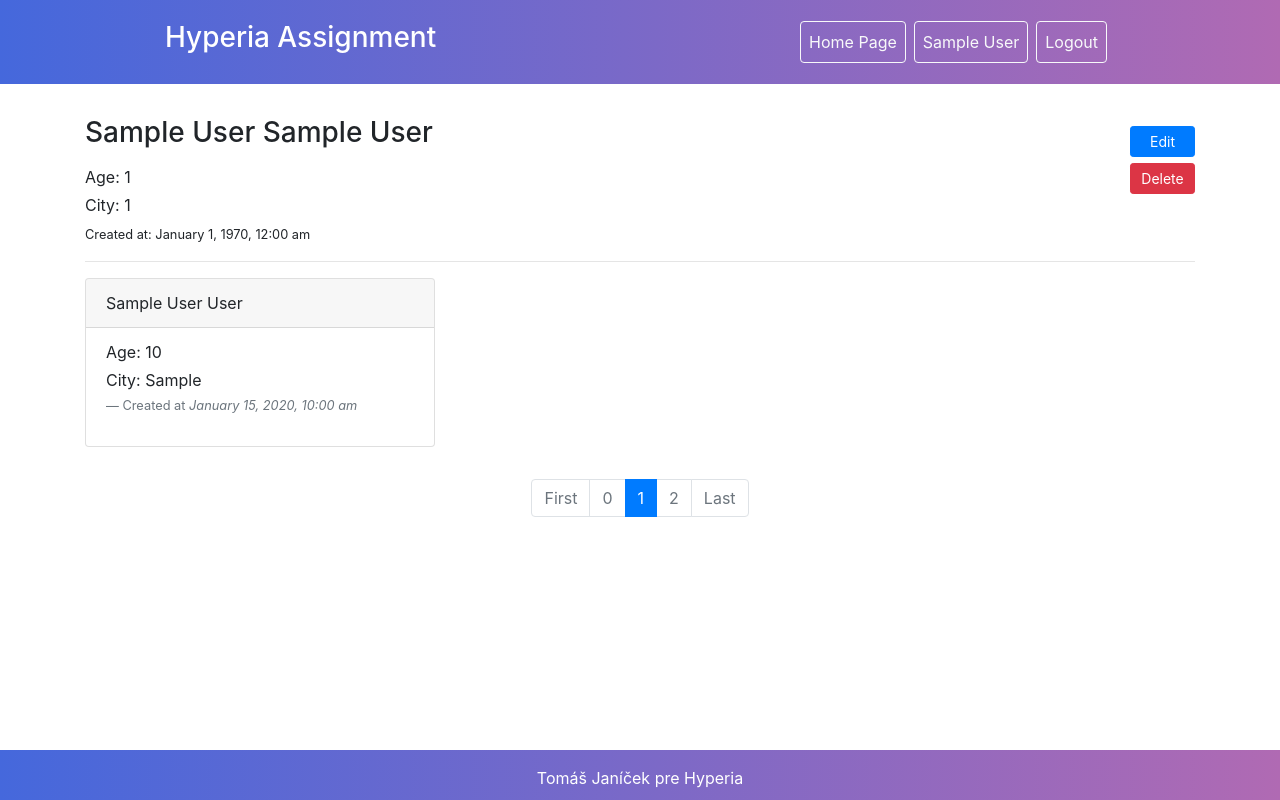
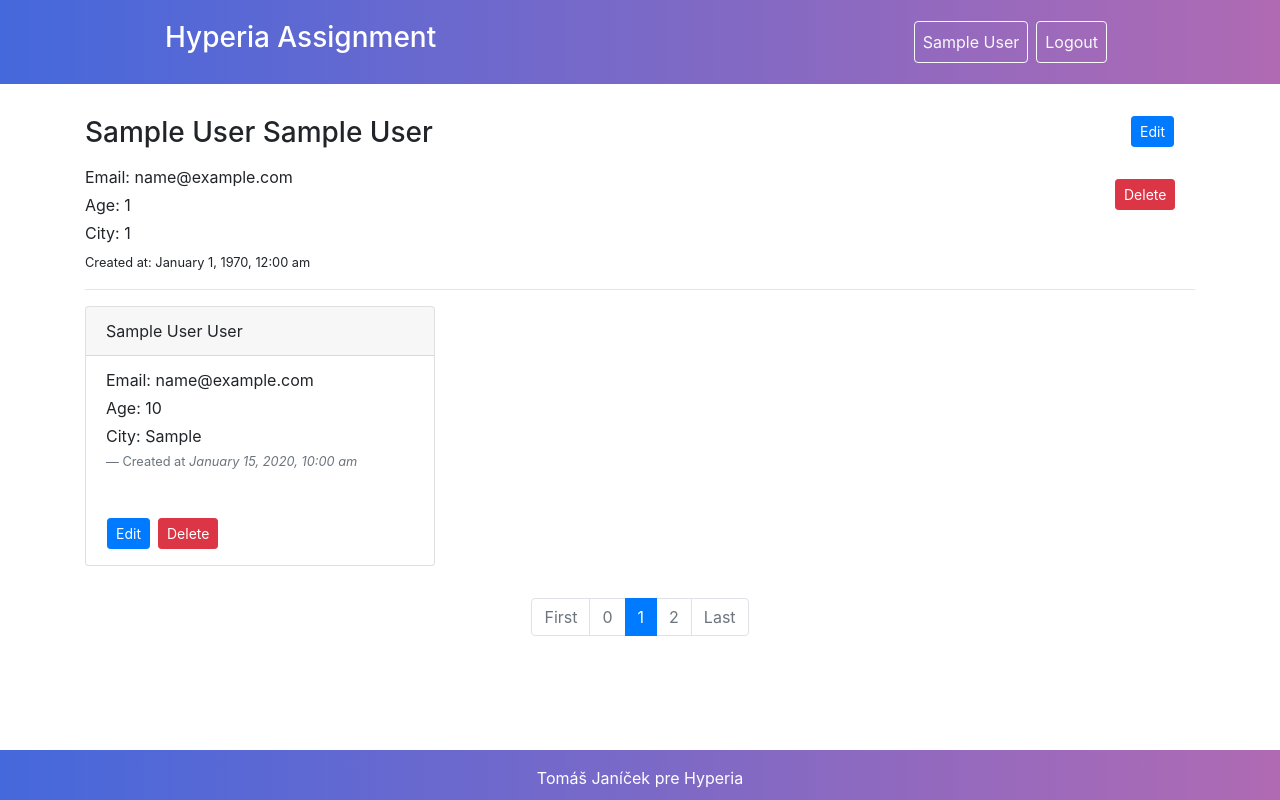
Before and after one commit to TomasJani/Hyperia, a PHP site: page /home in a window 1280 px wide. Run offline with PHP 8.4, Linux system fonts and the light colour scheme; the visitor is signed in with stand-in values (Sample User, id 1); tables that the repository leaves empty or names only in its code hold one stand-in row (values such as "Sample post").

Commit message:
Email Authentication

```diff
--- a/app/controllers/LoginController.php
+++ b/app/controllers/LoginController.php
@@ -16,7 +16,7 @@ class LoginController
         $user = new User(App::get('pdo'));
 
         $parameters = [
-            'surname' => Request::get('surname'),
+            'email' => Request::get('email'),
             'password' => Request::get('password')
         ];
 
--- a/app/controllers/RegisterController.php
+++ b/app/controllers/RegisterController.php
@@ -18,6 +18,7 @@ class RegisterController
         $parameters = [
             'name' => Request::get('name'),
             'surname' => Request::get('surname'),
+            'email' => Request::get('email'),
             'password' => Request::get('password'),
             'city' => Request::get('city'),
             'age' => Request::get('age'),
--- a/app/controllers/UserController.php
+++ b/app/controllers/UserController.php
@@ -13,7 +13,16 @@ class UserController
     {
         Middleware::auth();
 
-        return view('edit');
+        if(isset($_POST['id'])) {
+            $id = Request::get('id');
+            $toEdit = App::get('database')->getById($id)[0];
+            $toEdit = json_decode(json_encode($toEdit), true);;
+        }
+        else {
+            $toEdit = $_SESSION;
+        }
+
+        return view('edit', compact('toEdit'));
     }
 
     public function update()
--- a/core/database/QueryBuilder.php
+++ b/core/database/QueryBuilder.php
@@ -15,9 +15,16 @@ class QueryBuilder
         return $statement->fetchAll(PDO::FETCH_CLASS);
     }
 
-    public function getBySurname($surname) {
-        $statement = $this->pdo->prepare("select * from users where surname = :surname limit 1");
-        $statement->execute(['surname' => $surname]);
+    public function getByEmail($email) {
+        $statement = $this->pdo->prepare("select * from users where email = :email limit 1");
+        $statement->execute(['email' => $email]);
+
+        return $statement->fetchAll(PDO::FETCH_CLASS);
+    }
+
+    public function getById($id) {
+        $statement = $this->pdo->prepare("select * from users where id = :id limit 1");
+        $statement->execute(['id' => $id]);
 
         return $statement->fetchAll(PDO::FETCH_CLASS);
     }
--- a/resources/views/home.view.php
+++ b/resources/views/home.view.php
@@ -7,27 +7,35 @@
     <div class="row">
         <div class="col-sm-11">
             <h3 class="my-3"><?php echo $_SESSION['name'] . ' ' . $_SESSION['surname']  ?></h3>
+            <p class="mb-1">Email: <?php echo $_SESSION['email'] ?></p>
             <p class="mb-1">Age: <?php echo $_SESSION['age'] ?></p>
             <p class="mb-1">City: <?php echo $_SESSION['city'] ?></p>
             <small>Created at: <?php echo date("F j, Y, g:i a", strtotime($_SESSION['created_at'])) ?></small>
         </div>
 
         <div class="col-sm-1 py-3">
-            <a class="btn btn-primary btn-block btn-sm margin-3" href="/edit">Edit</a>
+            <div class="row">
+                <form action="/edit" method="post">
+                    <div class="form-group ml-3 mr-2 mt-0">
+                        <button type="submit" class="btn btn-primary btn-sm btn-block">
+                            Edit
+                        </button>
+                    </div>
+                </form>
+
                 <form action="/delete" method="post">
                     <div class="form-group">
                         <input class="form-control" type="hidden" name="id" value="<?php echo $_SESSION['id'] ?>">
                     </div>
                     <div class="form-group my-0">
-                    <button type="submit" class="btn btn-danger btn-block btn-sm">
+                        <button type="submit" class="btn btn-danger btn-sm">
                             Delete
                         </button>
                     </div>
                 </form>
             </div>
-
         </div>
-
+    </div>
 
     <hr>
 
@@ -43,14 +51,41 @@
 
                     <div class="card-body pb-0 pt-2">
                         <blockquote class="blockquote mb-0">
+                            <p class="smaller my-1">Email: <?php echo $user['email'] ?></p>
                             <p class="smaller my-1">Age: <?php echo $user['age'] ?></p>
                             <p class="smaller my-1">City: <?php echo $user['city'] ?></p>
+
+
                                 <small>
                                     <footer class="blockquote-footer">Created at
                                         <cite title="Source Title"><?php echo date("F j, Y, g:i a", strtotime($user['created_at'])) ?></cite>
                                     </footer>
                                 </small>
                         </blockquote>
+
+                        <div class="row">
+                            <form action="/edit" method="post">
+                                <div class="form-group">
+                                    <input class="form-control" type="hidden" name="id" value="<?php echo $user['id'] ?>">
+                                </div>
+                                <div class="form-group mb-3 ml-3 mr-2 mt-0">
+                                    <button type="submit" class="btn btn-primary btn-sm">
+                                        Edit
+                                    </button>
+                                </div>
+                            </form>
+
+                            <form action="/delete" method="post">
+                                <div class="form-group">
+                                    <input class="form-control" type="hidden" name="id" value="<?php echo $user['id'] ?>">
+                                </div>
+                                <div class="form-group my-0">
+                                    <button type="submit" class="btn btn-danger btn-sm">
+                                        Delete
+                                    </button>
+                                </div>
+                            </form>
+                        </div>
                     </div>
 
                 </div>
--- a/resources/views/layout/header.php
+++ b/resources/views/layout/header.php
@@ -19,10 +19,6 @@
                     <button class="navbar-toggler" data-toggle="collapse" data-target="#navbarNav"><span class="navbar-toggler-icon"></span></button>
                     <div class="collapse navbar-collapse" id="navbarNav">
                         <ul class="navbar-nav ml-auto">
-                            <li class="nav-item">
-                                <a class="nav-link btn btn-outline-light mr-2" href="/">Home Page</a>
-                            </li>
-
                             <?php if (isset($_SESSION['surname'])): ?>
                                 <li class="nav-item">
                                     <a class="nav-link btn btn-outline-light mr-2" href="/home">
@@ -37,7 +33,7 @@
                                     <a class="nav-link btn btn-outline-light mr-2" href="/login">Login</a>
                                 </li>
                                 <li class="nav-item">
-                                    <a class="nav-link btn btn-outline-light" href="/register">Register</a>
+                                    <a class="nav-link btn btn-outline-light" href="/">Register</a>
                                 </li>
                             <?php endif; ?>
 
--- a/resources/views/login.view.php
+++ b/resources/views/login.view.php
@@ -9,10 +9,10 @@
         <?php require 'partials/errors.php'; ?>
 
         <div class="form-group row">
-            <label for="surname" class="col-md-4 col-form-label text-md-right">Surname</label>
+            <label for="email" class="col-md-4 col-form-label text-md-right">E-Mail</label>
 
             <div class="col-md-6">
-                <input id="surname" type="text" class="form-control" name="surname" value="" required>
+                <input id="email" type="email" class="form-control" name="email" value="" required>
             </div>
         </div>
 
--- a/routes.php
+++ b/routes.php
@@ -1,9 +1,8 @@
 <?php
 
-$router->get('', 'HomeController@index');
 $router->get('home', 'UserController@show');
 
-$router->get('register', 'RegisterController@show');
+$router->get('', 'RegisterController@show');
 $router->post('register', 'RegisterController@store');
 
 $router->get('login', 'LoginController@show');
@@ -11,5 +10,5 @@ $router->post('login', 'LoginController@login');
 $router->get('logout', 'LoginController@logout');
 
 $router->post('delete', 'UserController@delete');
-$router->get('edit', 'UserController@edit');
+$router->post('edit', 'UserController@edit');
 $router->post('update', 'UserController@update');
```
Also changed, not shown: app/controllers/HomeController.php (deleted, +0 -10 lines), core/User.php (+16 -9 lines), core/Validate.php (added, +26 -0 lines), resources/views/edit.view.php (+7 -7 lines), resources/views/index.view.php (deleted, +0 -7 lines), resources/views/register.view.php (+9 -0 lines), 2 other files. Lines whose indentation alone changed are shown as unchanged.
